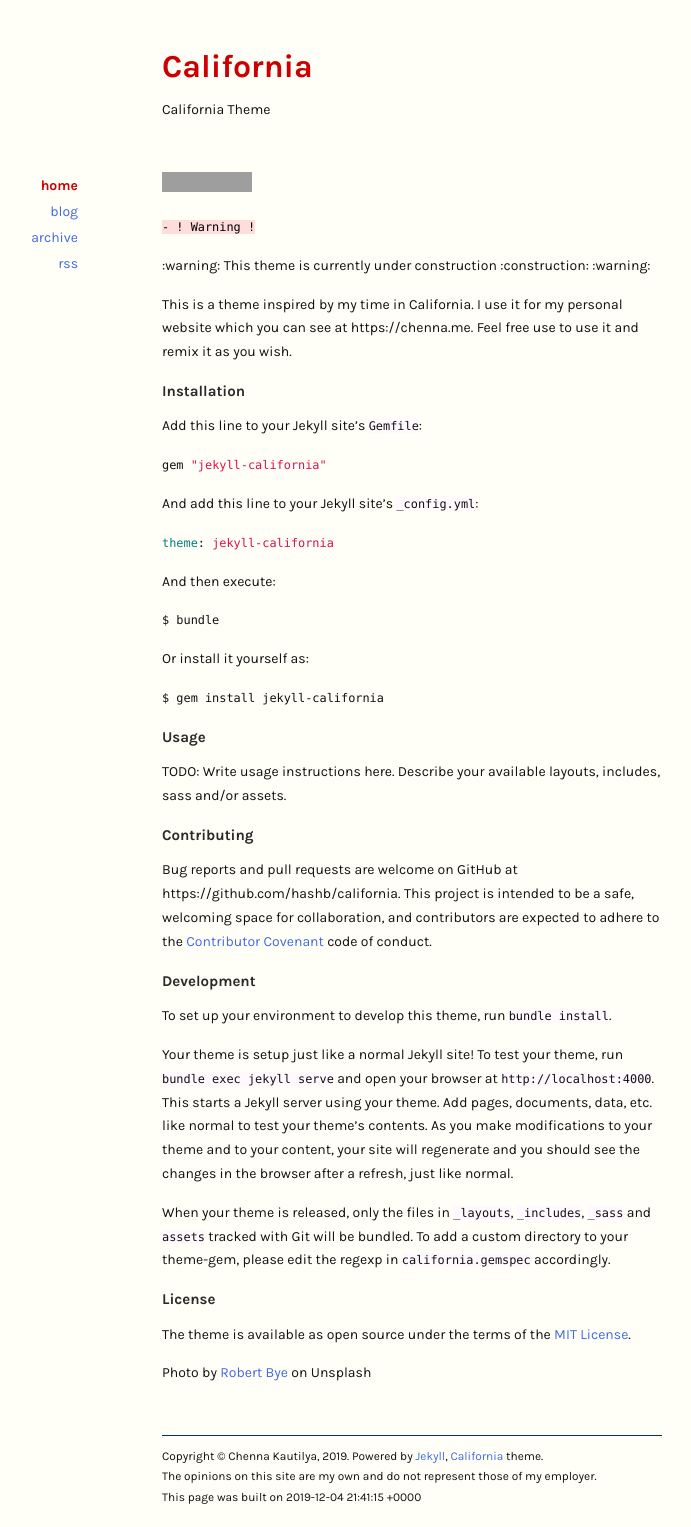
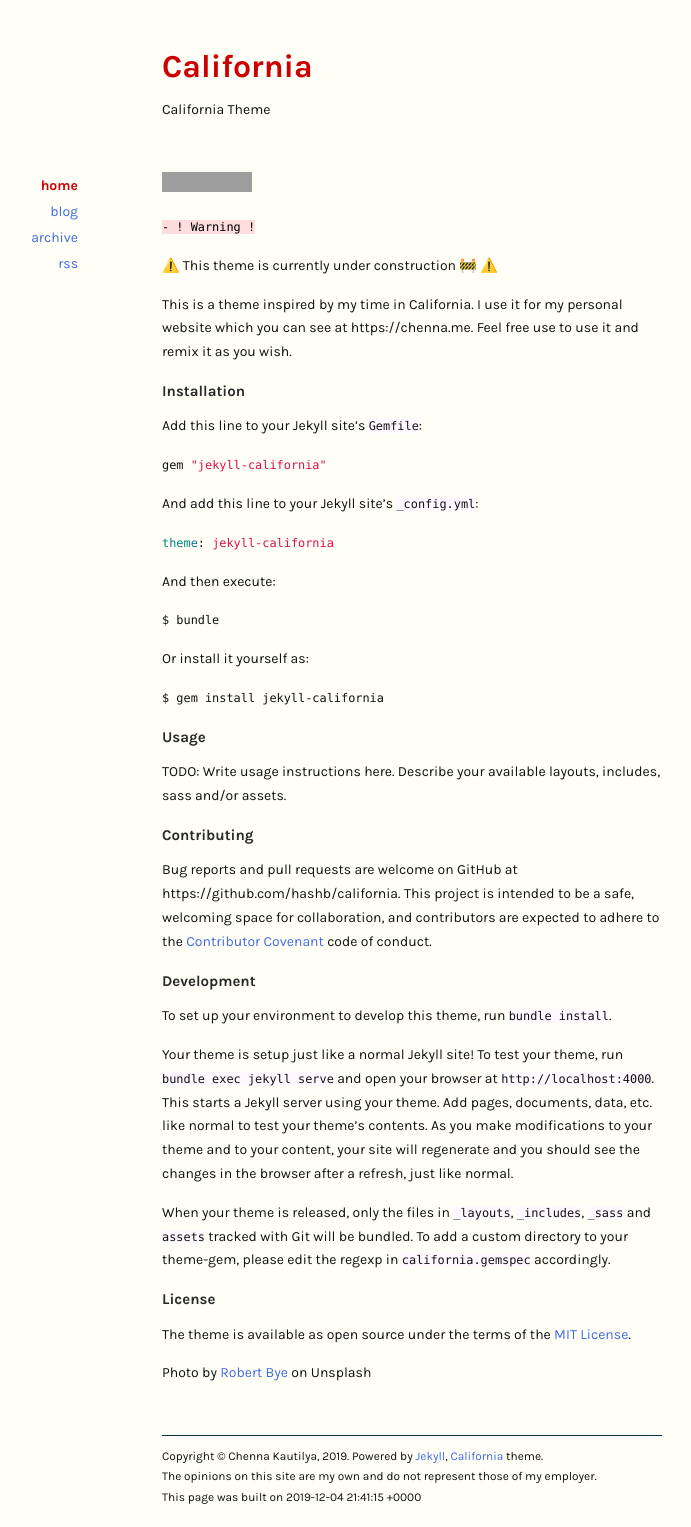
Before and after one commit to hashb/california-archive, a Jekyll site: the page built from index.markdown, in a window 1280 px wide. Shown: the whole page, without its empty margins (228-919 px from the left). Built offline with Jekyll 4.4.1, drawn with Linux system fonts in a browser that asks for light colours; emoji names are drawn with the system emoji font; part of the change alters nothing that is shown; grey boxes are pictures that could not be loaded.

```diff
--- a/_config.yml
+++ b/_config.yml
@@ -13,6 +13,13 @@ permalink: '/blog/:year/:month/:day/:title/'
 
 excerpt_separator: <!-- more -->
 
+plugins:
+  - jekyll-paginate
+  - jekyll-sitemap
+  - jekyll-seo-tag
+  - jemoji
+  - jekyll-feed
+
 markdown: kramdown
 kramdown:
   input: GFM
```
